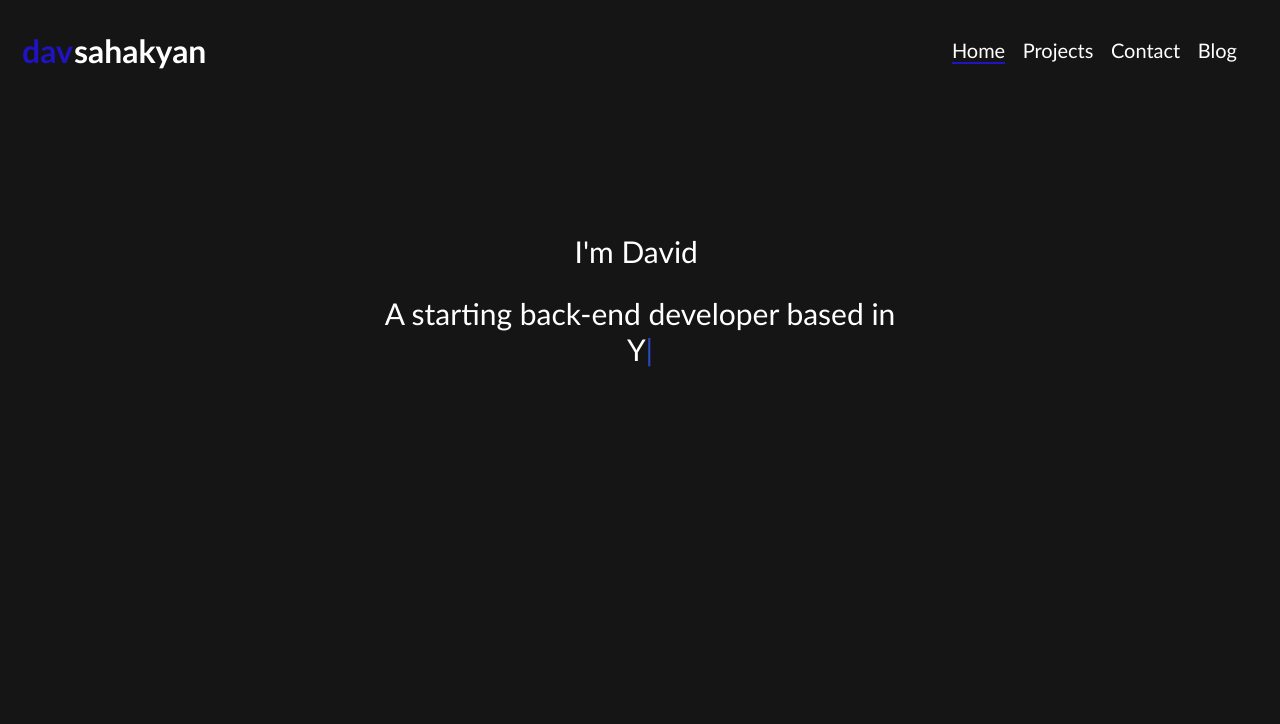
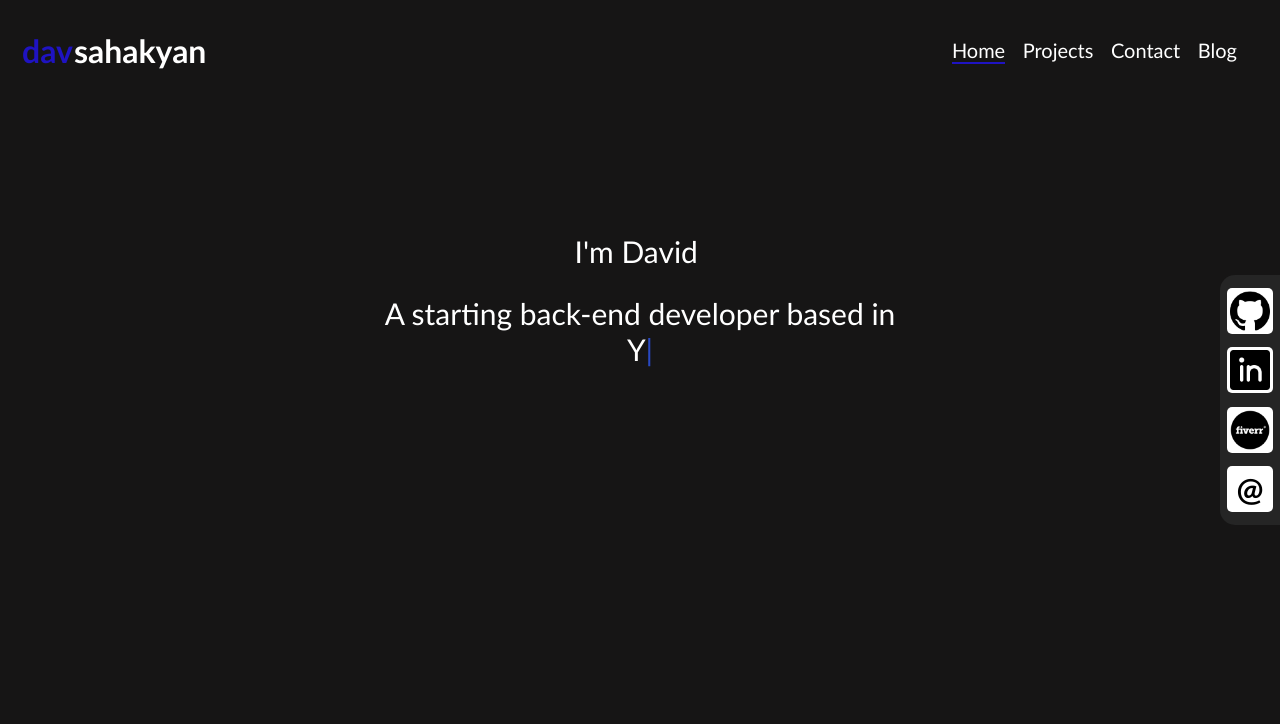
Before and after one commit to sahakyandav/portfolio, a PHP site: page / in a window 1280 px wide. Shown: the top 724 px of the page. Run offline with PHP 8.4, Linux system fonts and the light colour scheme.

Commit message:
added sidebar for contacts

```diff
--- a/index.php
+++ b/index.php
@@ -45,6 +45,28 @@
             <div class="blog"><a>Blog</a></div>
         </div>
     </header>
+    <div class='contact-sidebar'>
+        <div class="contact-item">
+            <a href="https://github.com/sahakyandav" target='_blank'>
+                <img src="./style/icons/github.png" alt="">
+            </a>
+        </div>
+        <div class="contact-item">
+            <a href="https://www.linkedin.com/in/david-sahakyan-775518218/" target='_blank'>
+                <img src="./style/icons/linkedin.png" alt="">
+            </a>
+        </div>
+        <div class="contact-item">
+            <a href="https://www.fiverr.com/davsahakyann" target='_blank'>
+                <img src="./style/icons/fiverr.png" alt="">
+            </a>
+        </div>
+        <div class="contact-item">
+             <a href="mailto: davsahakyan.work@gmail.com">
+                <h1>@</h1>
+            </a>
+        </div>
+    </div>
     <div class="main-intro">
         <div class="main-texts1">
             <div id="main-block1">
--- a/style/style.css
+++ b/style/style.css
@@ -76,6 +76,55 @@ body * {
 
 .page-title .blue {
     padding-right: 1px;
+}
+
+/* Contact sidebar */
+
+.contact-sidebar {
+    position: fixed;
+    height: 250px;
+    width: 60px;
+    top: 50%;
+    transform: translateY(-50%);
+    right: 0;
+    border-top-left-radius: 15px;
+    border-bottom-left-radius: 15px;
+    background-color: rgb(37, 37, 37);
+    display: flex;
+    flex-direction: column;
+    align-items: center;
+    justify-content: space-evenly;
+    z-index: 9999999;
+}
+
+.contact-item {
+    width: 40px;
+    height: 40px;
+    border-radius: 5px;
+    background-color: #fff;
+    position: relative;
+    padding: 5%;
+}
+
+.contact-item a {
+    position: relative;
+    width: 100%;
+    height: 100%;
+    text-decoration: none;
+    color: #000;
+    text-align: center;
+}
+
+.contact-item h1 {
+    font-weight: 900;
+}
+
+.contact-item img {
+    width: 100%;
+    height: 100%;
+    background-position: center;
+    background-size: contain;
+    background-repeat: no-repeat;
 }
 
 /* Home page */
```
